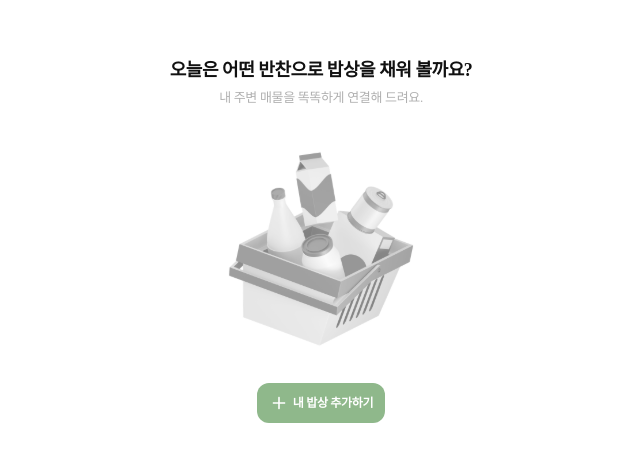
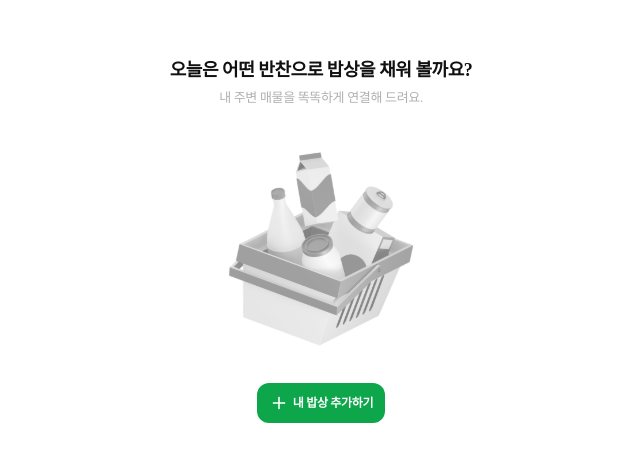
Before and after one commit to AllDaySideProject/Frontend, a React (Create React App) app: page / in a window 1280 px wide. Shown: the part 884-1346 px from the top of the page, without its empty margins (319-959 px from the left). Built offline with nearby package versions, Linux system fonts and the light colour scheme.

Commit message:
💄 : 버튼 색상 변경

```diff
--- a/src/pages/mainPage/components/MenuPlus.scss
+++ b/src/pages/mainPage/components/MenuPlus.scss
@@ -46,7 +46,7 @@
     display: flex;
     justify-content: center;
     align-items: center;
-    background-color: #8FB88B;
+    background-color: #0EA64B;
     border-radius: 0.75rem;
     padding: 0.625rem 0.75rem;
     align-items: center;
```
